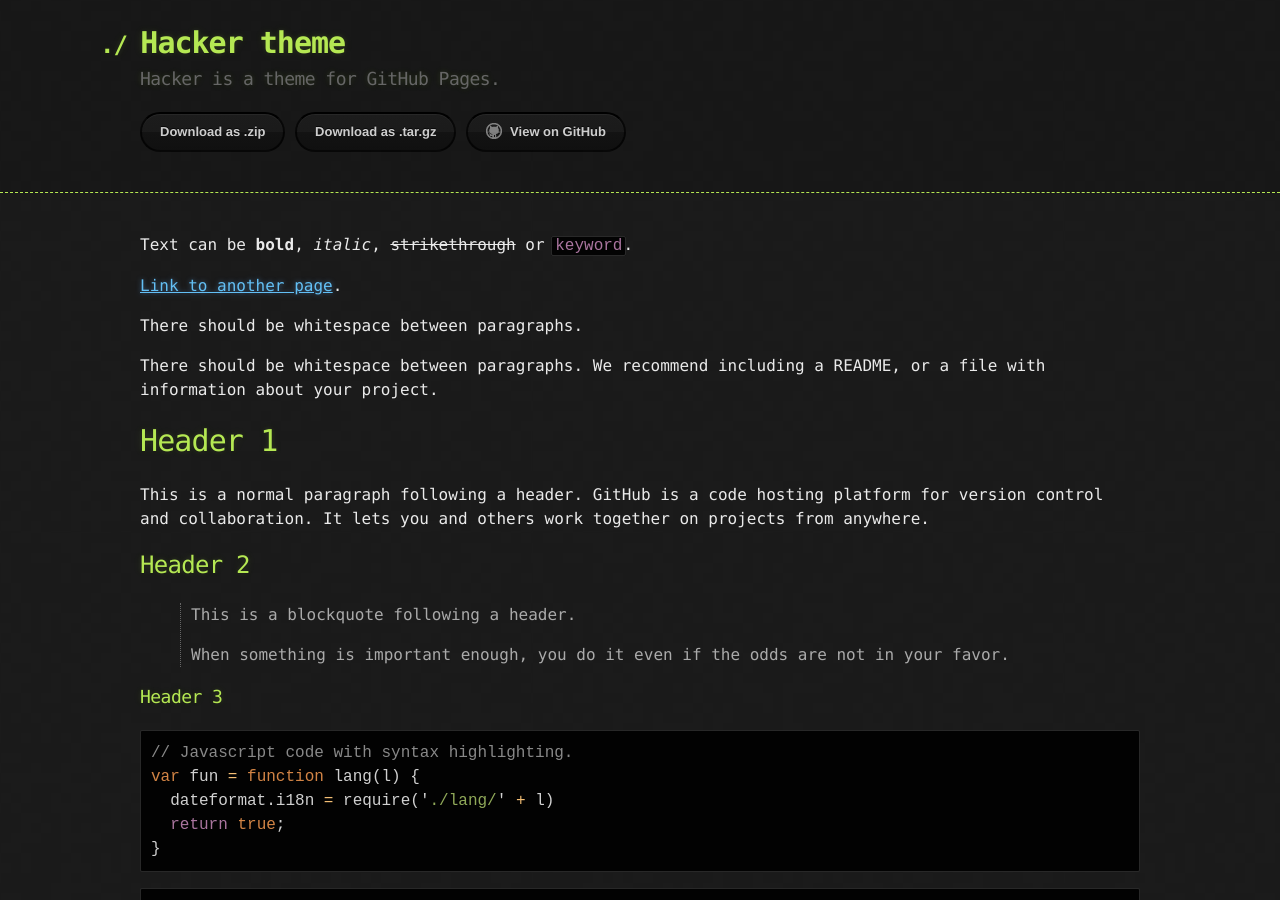
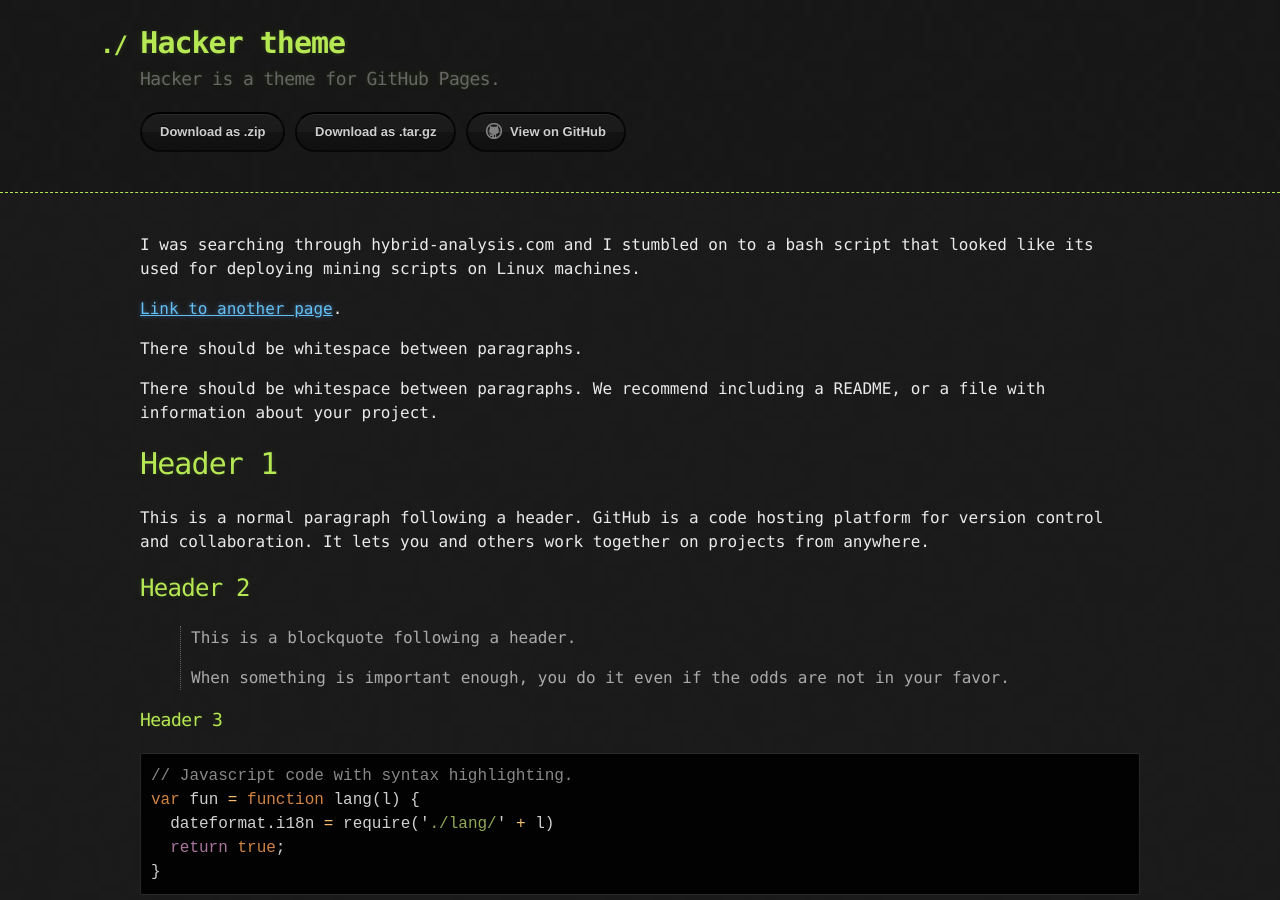
Before and after one commit to Michael-Meade/MinerFind, a Jekyll site: the page built from index.md, in a window 1280 px wide and 900 px high. Built offline with Jekyll 4.4.1, drawn with Linux system fonts in a browser that asks for light colours.

Commit message:
Update index.md

```diff
--- a/index.md
+++ b/index.md
@@ -2,7 +2,7 @@
 layout: default
 ---
 
-Text can be **bold**, _italic_, ~~strikethrough~~ or `keyword`.
+I was searching through hybrid-analysis.com and I stumbled on to a bash script that looked like its used for deploying mining scripts on Linux machines.
 
 [Link to another page](./another-page.html).
 
```
